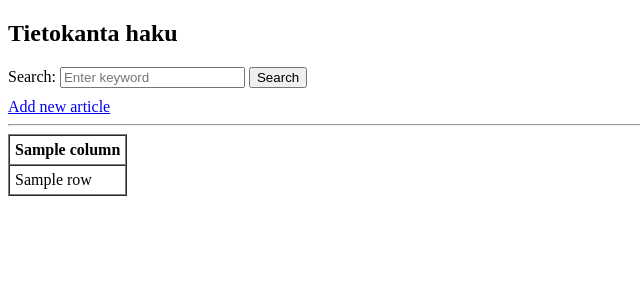
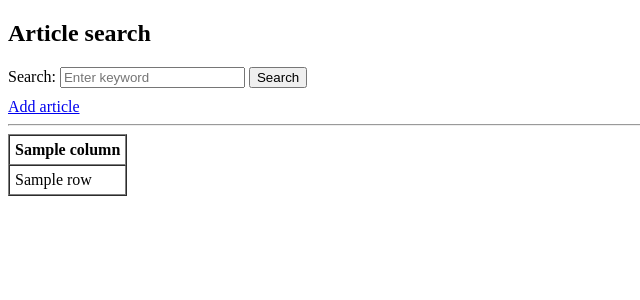
Before and after one commit to alexisvarjo/ohtu-miniprojekti, a Flask app: template src/templates/index.html in a window 1280 px wide. Shown: the top 300 px of the page, without its empty margins (0-640 px from the left). Run offline with Flask 3, Linux system fonts and the light colour scheme; the template is opened without the code that fills it: most values are stand-ins (such as "Sample title", 1, 10 or a date in 2020).

Commit message:
Index.py hyperlink connection.

```diff
--- a/src/templates/index.html
+++ b/src/templates/index.html
@@ -6,7 +6,7 @@ Database Viewer
 
 {% block body %}
 
-<h2>Tietokanta haku</h2>
+<h2>Article search</h2>
 
 <!-- Hakukenttä -->
 <form method="get" action="">
@@ -17,7 +17,7 @@ Database Viewer
 
 <!-- Linkki uuden artikkelin lisäämiseen -->
 <div style="margin-top: 10px;">
-  <a href="/add_article">Add new article</a>
+  <a href="{{ url_for('add_article') }}">Add article</a>
 </div>
 
 <hr>
```
Also changed, not shown: src/schema.sql (line endings or trailing spaces).
